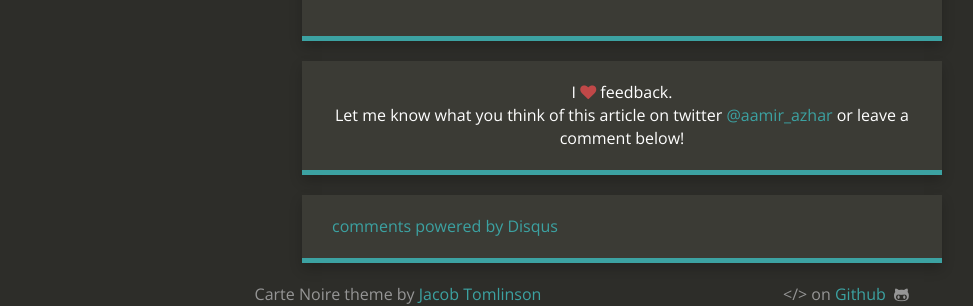
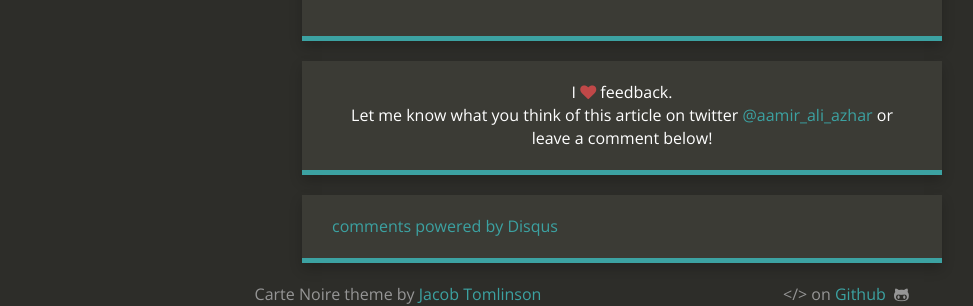
Before and after one commit to jacobtomlinson/carte-noire, a Jekyll site: the page built from drafts/2016-06-11-site-relaunch.md, in a window 1280 px wide. Shown: the part 1326-1632 px from the top of the page, without its empty margins (18-991 px from the left). Built offline with Jekyll 4.4.1, drawn with Linux system fonts in a browser that asks for light colours; nearby versions of some CDN libraries; comment, search, counter and statistics services are not loaded.

Commit message:
Update social media usernames.

```diff
--- a/_config.yml
+++ b/_config.yml
@@ -14,12 +14,12 @@
 post_limit: 5
 
 # Social usernames/URLs
-twitter_username: aamir_azhar
+twitter_username: aamir_ali_azhar
 facebook_username: aamirazhar
 tumblr_username: kupoko
 github_username:  kupoko
-instagram_username:
-linkedin_username: aamir-azhar-a5060a3
+instagram_username: aamir.azhar
+linkedin_username: aamirazhar
 google_plus_userame: AamirAzhar11
 reddit_username:
 stackoverflow_link:
```
